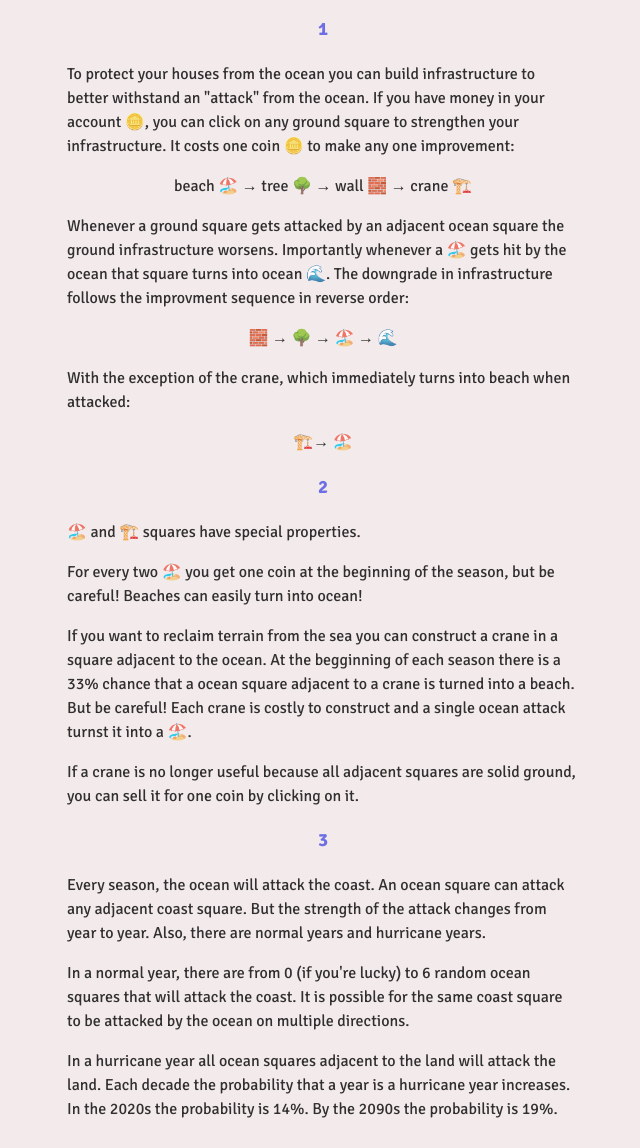
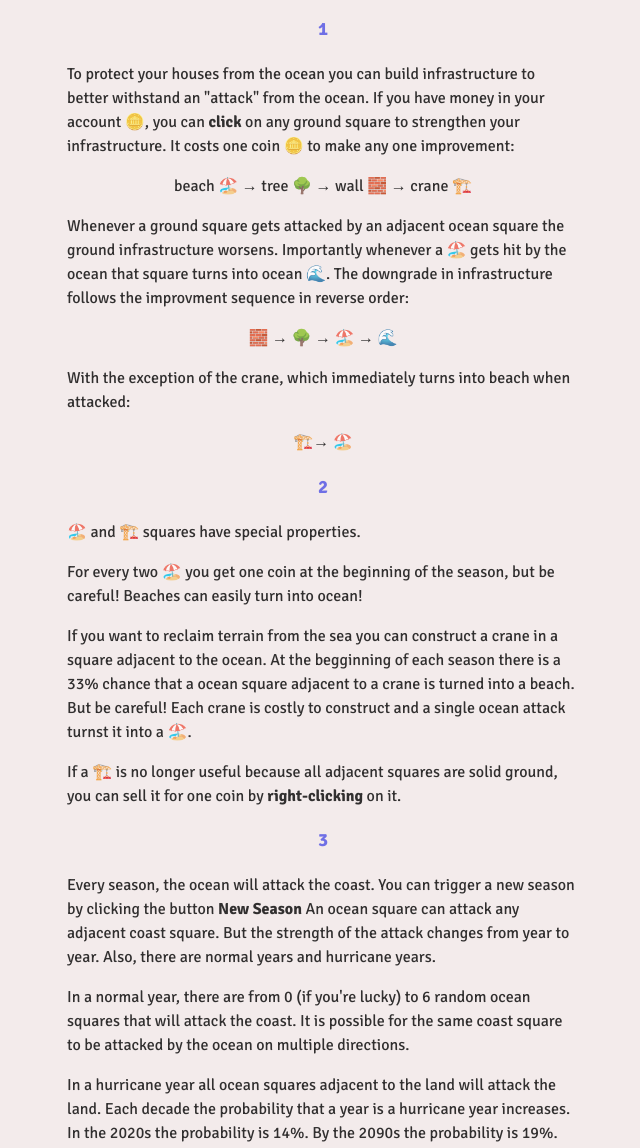
Before and after one commit to AlfonsoAnaya/OceanGameVanilla, a plain HTML site: page index.html in a window 1280 px wide. Shown: the part 887-2035 px from the top of the page, without its empty margins (317-957 px from the left). Drawn offline with Linux system fonts and the light colour scheme.

Commit message:
improve gameplay with right click to sell cranes

```diff
--- a/index.html
+++ b/index.html
@@ -30,7 +30,7 @@
         <h3>1</h3>
         <p>
             To protect your houses from the ocean you can build infrastructure to better withstand an "attack" from the
-            ocean. If you have money in your account 🪙, you can click on any ground square to strengthen your
+            ocean. If you have money in your account 🪙, you can <strong>click</strong> on any ground square to strengthen your
             infrastructure. It costs one coin 🪙 to make any one improvement:
         </p>
         <p class="center">
@@ -63,12 +63,14 @@
             turnst it into a 🏖️.
         </p>
         <p>
-            If a crane is no longer useful because all adjacent squares are solid ground, you can sell it for one coin by
-            clicking on it.
+            If a 🏗️ is no longer useful because all adjacent squares are solid ground, you can sell it for one coin by
+            <strong>right-clicking</strong> on it.
         </p>
         <h3>3</h3>
         <p>
-            Every season, the ocean will attack the coast. An ocean square can attack any adjacent coast square.
+            Every season, the ocean will attack the coast. You can trigger a new season by clicking the button
+            <strong>New Season</strong>
+            An ocean square can attack any adjacent coast square.
             But the strength of the attack changes from year to year.
             Also, there are normal years and hurricane years.
         </p>
--- a/utils/squareListeners.js
+++ b/utils/squareListeners.js
@@ -1,6 +1,7 @@
 export function upgradeSquareListeners(squares, money, wall, tree, crane, resources, coin) {
     for (let square of squares) {
-        square.addEventListener("click", function (e) {
+        square.oncontextmenu = (e) => {
+            e.preventDefault();
             if (square.classList.contains("crane")) {
                 money.push(coin);
                 resources.textContent = money.join(" ");
@@ -9,6 +10,8 @@ export function upgradeSquareListeners(squares, money, wall, tree, crane, resour
                 square.textContent = tree;
                 return;
             }
+        };
+        square.addEventListener("click", function (e) {
             if (money.length === 0) {
                 return;
             }
```
